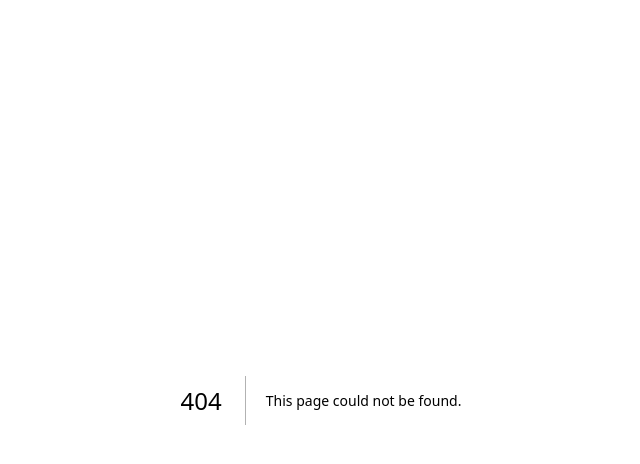
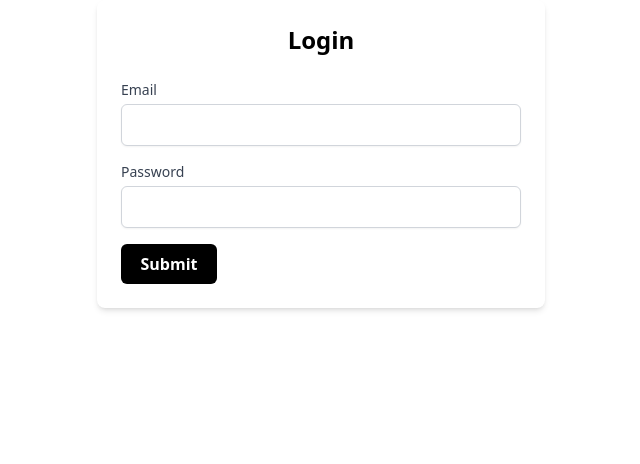
Before and after one commit to yousufmohi/codestore, a Next.js app in the folder client/: page /login in a window 1280 px wide. Before the commit this address had no page. Shown: the top 464 px of the page, without its empty margins (319-959 px from the left). Built offline with nearby package versions, Linux system fonts and the light colour scheme.

Commit message:
made some ui changes

```diff
--- a/client/app/register/AuthProvider.js
+++ b/client/app/components/AuthProvider.js
@@ -1,6 +1,6 @@
 "use client";
-import {React, useState, useContext, useEffect} from 'react'
-export const AuthContext = useContext();
+import {React, useState, useContext, useEffect, createContext} from 'react'
+export const AuthContext = createContext();
 
 export const AuthProvider = ({children}) => {
 
@@ -18,6 +18,4 @@ export const AuthProvider = ({children}) => {
       {children}
     </AuthContext.Provider>
   )
-}
-
-export default AuthProvider
+};
--- /dev/null
+++ b/client/app/components/LoginForm.js
@@ -0,0 +1,75 @@
+"use client";
+
+import {useState, React, useEffect, useContext} from 'react';
+import axios from "axios";
+import { AuthContext } from './AuthProvider';
+import { Toaster, toast } from 'react-hot-toast';
+
+const LoginForm = () => {
+  const [email, setEmail] = useState(null);
+  const [password, setPassword] = useState(null);
+  const [errorMessage,setErrorMessage] = useState(null);
+  const setToken = useContext(AuthContext);
+
+  const handleSubmit = async (e) => {
+    e.preventDefault();
+
+    try {
+      const response = await axios.post("http://localhost:5000/api/users/login", {
+        email: email,
+        password: password
+      });
+      setToken(response.data.token);
+      localStorage.setItem("token", response.data.token);
+    } catch (error) {
+      if(error.response && error.response.data) {
+        setErrorMessage(error.response.data.message);
+        toast.error(errorMessage);
+      } else {
+        setErrorMessage("An error occured. Please try again.");
+        toast.error(errorMessage);
+      }
+    }
+  }
+  return (
+    <div className="mt-auto max-w-md mx-auto p-6 bg-white rounded-lg shadow-md">
+      <h2 className="text-2xl font-bold mb-6 text-center">Login</h2>
+      <form onSubmit={handleSubmit}>
+        <div className="mb-4">
+          <label className="block text-sm font-medium text-gray-700" htmlFor="email">
+            Email
+          </label>
+          <input
+            type="email"
+            id="email"
+            className="mt-1 block w-full border border-gray-300 rounded-md shadow-sm p-2 focus:outline-none focus:ring focus:ring-black"
+            onChange={(e) => setEmail(e.target.value)}
+            required
+          />
+        </div>
+
+        <div className="mb-4">
+          <label className="block text-sm font-medium text-gray-700" htmlFor="email">
+            Password
+          </label>
+          <input
+            type="password"
+            id="password"
+            className="mt-1 block w-full border border-gray-300 rounded-md shadow-sm p-2 focus:outline-none focus:ring focus:ring-black"
+            onChange={(e) => setPassword(e.target.value)}
+            required
+          />
+        </div>
+
+        <button
+          type="submit"
+          className="w-24 bg-black text-white font-semibold py-2 rounded-md "
+        >
+          Submit
+        </button>
+      </form>
+    </div>
+  );
+};
+
+export default LoginForm;
--- a/client/app/layout.js
+++ b/client/app/layout.js
@@ -3,12 +3,16 @@ export const metadata = {
   description: 'Generated by Next.js',
 }
 
+import { Toaster } from 'react-hot-toast'
 import './globals.css'
 
 export default function RootLayout({ children }) {
   return (
     <html lang="en">
-      <body>{children}</body>
+      <body>
+        <Toaster position='bottom-left'/>
+        {children}
+      </body>
     </html>
   )
 }
--- /dev/null
+++ b/client/app/login/page.js
@@ -0,0 +1,15 @@
+"use client";
+import {React, useState} from 'react'
+import axios from "axios";
+import LoginForm from '../components/LoginForm';
+const Login = () => {
+
+  return (
+    <div>
+      <LoginForm/>
+    </div>
+  )
+
+}
+
+export default Login;
--- a/client/app/register/page.js
+++ b/client/app/register/page.js
@@ -4,23 +4,6 @@ import axios from "axios";
 import RegisterForm from '../components/RegisterForm';
 const Register = () => {
 
-  const [name,setName] = useState("");
-  const [email,setEmail] = useState("");
-  const [password,setPassword] = useState("");
-  const handleSubmit = async (e) => {
-    e.preventDefault();
-    const DTO = {
-      name: name,
-      email:email,
-      password:password
-    }
-    try {
-      const response = await axios.post("http://localhost:5000/api/users/", DTO);
-      console.log(response);
-    } catch(error) {
-      console.log(error)
-    }
-  }
   return (
     <div>
       <RegisterForm/>
--- a/client/package.json
+++ b/client/package.json
@@ -22,6 +22,7 @@
     "react": "^18",
     "react-dom": "^18",
     "react-hook-form": "^7.53.1",
+    "react-hot-toast": "^2.4.1",
     "tailwind-merge": "^2.5.4",
     "tailwindcss-animate": "^1.0.7",
     "zod": "^3.23.8"
```
Also changed, not shown: 1 other file (tests, documents, lock files or other folders).
